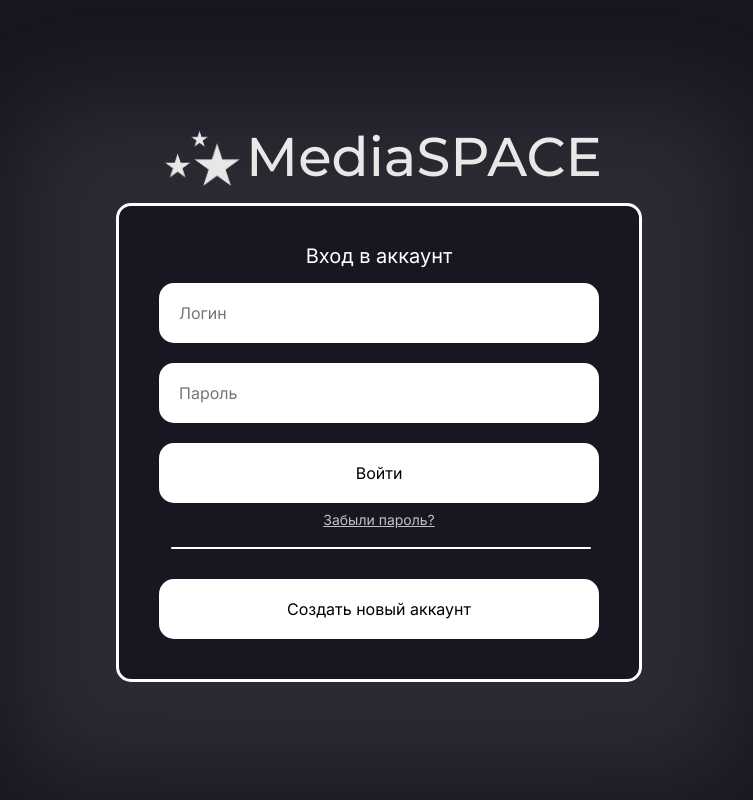
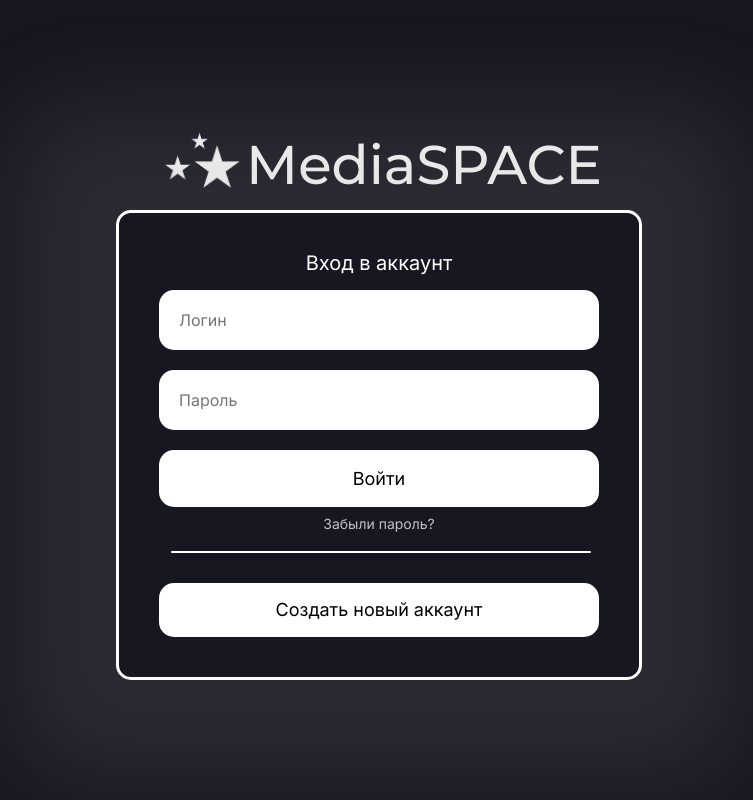
Before and after one commit to Den104Ten/Social_MEN, a Django app: page /login/ in a window 1280 px wide. Shown: the whole page, without its empty margins (261-1014 px from the left). Run offline with Django 4.2, Linux system fonts and the light colour scheme.

Commit message:
fix: fix page login , styles and html

```diff
--- a/static/scss/login.css
+++ b/static/scss/login.css
@@ -1,90 +1,96 @@
-@import "nullstyle.css";
+@import 'nullstyle.css';
 body {
   background-color: #161721;
   font-family: "Inter", sans-serif;
   color: #fff;
 }
 
-body .main .container {
+.login-page {
   display: flex;
   flex-direction: column;
   min-height: 100vh;
   justify-content: center;
   align-items: center;
 }
-body .main .container__sizing {
+.login-page__sizing {
   max-width: 530px;
   min-height: 550px;
   margin: 0px 20px;
 }
-body .main .container .logo {
+.login-page__logo-link {
+  text-decoration: none;
+  display: flex;
+  align-items: center;
+}
+.login-page__logo-image {
+  max-width: 90px;
+  max-height: 90px;
+}
+.login-page__logo-text {
+  color: #fff;
+  font-size: 54.5px;
   font-family: "Montserrat", sans-serif;
-  display: flex;
-  margin: 0px 0px -5px 0px;
+  font-weight: 500;
 }
-body .main .container .logo--img {
-  width: 90px;
-  height: 90px;
-}
-body .main .container .logo__text {
-  font-size: 54.5px;
-  font-weight: 500;
-  margin: 12px 0px 0px 0px;
-}
-body .main .container__body {
+.login-page__container-form {
   border: 3px solid #fff;
   border-radius: 15px;
   padding: 40px;
   box-shadow: -2px -2px 100px 100px rgba(124, 124, 124, 0.2);
 }
-body .main .container__note {
+.login-page__title {
   text-align: center;
-  margin-bottom: 17px;
   font-size: 20px;
 }
-body .main .container--form {
+.login-page__form {
   display: flex;
   flex-direction: column;
+  margin-top: 17px;
 }
-body .main .container--form input {
+.login-page__form:first-child {
+  margin-top: 0;
+}
+.login-page__form-input {
   min-width: 440px;
   min-height: 60px;
   border-radius: 15px;
   font-size: 16px;
   padding: 0px 0px 0px 20px;
+  margin-top: 20px;
 }
-body .main .container--form input:not(:last-child) {
-  margin-bottom: 20px;
+.login-page__input-login {
+  margin-top: 0;
 }
-body .main .container .form--button {
-  min-width: 440px;
-  min-height: 60px;
+.login-page__button-form {
+  padding-top: 18px;
+  padding-bottom: 18px;
   border-radius: 15px;
-  font-size: 16px;
+  text-align: center;
+  font-size: 18px;
   background-color: #fff;
   color: #000;
   transition: all 0.5s ease-out;
+  margin-top: 30px;
 }
-body .main .container .form--button:last-child {
-  margin: 30px 0px 0px 0px;
+.login-page__button-form:nth-of-type(1) {
+  margin-top: 20px;
 }
-body .main .container .form--button:hover {
+.login-page__button-form:hover {
   background-color: #b4bfca;
-  transition: all 0.5s ease-out;
+  transition: all 0.3s ease-out;
 }
-body .main .container .form--move-To {
+.login-page__password-recovery {
   display: block;
-  text-decoration: underline;
   margin: 10px 0px 20px 0px;
   text-align: center;
-  color: #C2C2C2;
+  color: #c2c2c2;
   transition: all 0.2s ease-out;
 }
-body .main .container .form--move-To:hover {
+.login-page__password-recovery:hover {
   color: #757575;
   transition: all 0.2s ease-out;
 }
-body .main .container .line {
+.login-page__form-line {
   max-width: 420px;
   height: 2px;
   margin: 0px 0px 0px 12px;
--- a/static/scss/login.scss
+++ b/static/scss/login.scss
@@ -1,22 +1,16 @@
 // IMPORT //
-@import "nullstyle.css";
+@import 'nullstyle.css';
 
 // BODY //
 body {
   background-color: #161721;
-    font-family: 'Inter',  sans-serif;
+  font-family: 'Inter', sans-serif;
   color: #fff;
 }
 
+// STYLES //
 
-// STYLES //
-body {
-    .header {
-
-    }
-
-    .main {
-        .container {
+.login-page {
   display: flex;
   flex-direction: column;
   min-height: 100vh;
@@ -27,21 +21,23 @@ body {
     min-height: 550px;
     margin: 0px 20px;
   }
-            .logo {
+  &__logo-link {
+    text-decoration: none;
+    display: flex;
+    align-items: center;
+  }
+
+  &__logo-image {
+    max-width: 90px;
+    max-height: 90px;
+  }
+  &__logo-text {
+    color: #fff;
+    font-size: 54.5px;
     font-family: 'Montserrat', sans-serif;
-                display: flex;
-                margin: 0px 0px -5px 0px;
-                &--img {
-                    width: 90px;
-                    height: 90px;
+    font-weight: 500;
   }
-                &__text {
-                    font-size: 54.5px;
-                    font-weight: 500;
-                    margin: 12px 0px 0px 0px;
-                }
-            }
-            &__body {
+  &__container-form {
     border: 3px solid #fff;
     border-radius: 15px;
     padding: 40px;
@@ -49,56 +45,63 @@ body {
     -moz-box-shadow: -2px -2px 100px 100px rgba(124, 124, 124, 0.2);
     box-shadow: -2px -2px 100px 100px rgba(124, 124, 124, 0.2);
   }
-            &__note {
+  &__title {
     text-align: center;
-                margin-bottom: 17px;
     font-size: 20px;
   }
-            &--form {
+  &__form {
     display: flex;
     flex-direction: column;
-                input {
+    margin-top: 17px;
+    &:first-child {
+      margin-top: 0;
+    }
+  }
+  &__form-input {
     min-width: 440px;
     min-height: 60px;
     border-radius: 15px;
     font-size: 16px;
     padding: 0px 0px 0px 20px;
-                    &:not(:last-child) {
-                        margin-bottom: 20px;
+    margin-top: 20px;
   }
+
+  &__input-login {
+    margin-top: 0;
   }
-            }
-            .form {
-                &--button {
-                    min-width: 440px;
-                    min-height: 60px;
+
+  &__button-form {
+    padding-top: 18px;
+    padding-bottom: 18px;
     border-radius: 15px;
-                    font-size: 16px;
+    text-align: center;
+    font-size: 18px;
     background-color: #fff;
     color: #000;
     transition: all 0.5s ease-out;
-                    &:last-child {
-                        margin: 30px 0px 0px 0px;
+    margin-top: 30px;
+    &:nth-of-type(1) {
+      margin-top: 20px;
     }
     &:hover {
       background-color: #b4bfca;
-                        transition: all 0.5s ease-out;
+      transition: all 0.3s ease-out;
     }
   }
-                &--move-To {
+
+  &__password-recovery {
     display: block;
-                    text-decoration: underline;
     margin: 10px 0px 20px 0px;
     text-align: center;
-                    color: #C2C2C2;
+    color: #c2c2c2;
     transition: all 0.2s ease-out;
     &:hover {
       color: #757575;
       transition: all 0.2s ease-out;
     }
   }
-            }
-            .line {
+
+  &__form-line {
     max-width: 420px;
     height: 2px;
     margin: 0px 0px 0px 12px;
@@ -106,9 +109,3 @@ body {
     background-color: #fff;
   }
 }
-    }
-
-    .footer {
-
-    }
-}
--- a/templates/main_app/login.html
+++ b/templates/main_app/login.html
@@ -3,63 +3,73 @@
   {% load static %}
 
   <head>
-    <meta charset="UTF-8">
-    <link rel="stylesheet" type="text/css" href="{% static 'scss/login.css' %}">
-    <link rel="preconnect" href="https://fonts.googleapis.com">
-    <link rel="preconnect" href="https://fonts.gstatic.com" crossorigin>
-    <link href="https://fonts.googleapis.com/css2?family=Inter:wght@100;200;300;400;500;600;700;800;900&display=swap" rel="stylesheet">
-    <link rel="preconnect" href="https://fonts.googleapis.com">
-    <link rel="preconnect" href="https://fonts.gstatic.com" crossorigin>
-    <link href="https://fonts.googleapis.com/css2?family=Montserrat:ital,wght@0,100;0,200;0,300;0,400;0,500;0,600;0,700;0,800;0,900;1,100;1,200;1,300;1,400;1,500;1,600;1,700;1,800;1,900&display=swap" rel="stylesheet">
-    <meta charset="UTF-8">
-    <meta name="viewport" content="width=device-width, initial-scale=1">
+    <meta charset="UTF-8" />
+    <link
+      rel="stylesheet"
+      type="text/css"
+      href="{% static 'scss/login.css' %}"
+    />
+    <link rel="preconnect" href="https://fonts.googleapis.com" />
+    <link rel="preconnect" href="https://fonts.gstatic.com" crossorigin />
+    <link
+      href="https://fonts.googleapis.com/css2?family=Inter:wght@100;200;300;400;500;600;700;800;900&display=swap"
+      rel="stylesheet"
+    />
+    <link rel="preconnect" href="https://fonts.googleapis.com" />
+    <link rel="preconnect" href="https://fonts.gstatic.com" crossorigin />
+    <link
+      href="https://fonts.googleapis.com/css2?family=Montserrat:ital,wght@0,100;0,200;0,300;0,400;0,500;0,600;0,700;0,800;0,900;1,100;1,200;1,300;1,400;1,500;1,600;1,700;1,800;1,900&display=swap"
+      rel="stylesheet"
+    />
+    <meta charset="UTF-8" />
+    <meta name="viewport" content="width=device-width, initial-scale=1" />
     <title>MediaSPACE</title>
   </head>
   <body>
-  <div class="wrapper">
-    <header class="header">
-      <!-- ___ -->
-    </header>
+    <section class="login-page">
+      <a class="login-page__logo-link" href="/">
+        <img
+          class="login-page__logo-image"
+          src="../../static/img/stars.png"
+          alt=""
+        />
+        <span class="login-page__logo-text">MediaSPACE</span>
+      </a>
 
-
-    <main class="main">
-
-      <div class="container">
-        <div class="container__logo logo">
-            <img class="logo--img" src="../../static/img/stars.png" alt="">
-            <div class="logo__text">
-              MediaSPACE
-            </div>
-        </div>
-
-        <div class="container__body">
-          <div class="container__note">
-            Вход в аккаунт
-          </div>
-          <form class="container--form form BACK-END" method="post">
+      <div class="login-page__container-form">
+        <div class="login-page__title">Вход в аккаунт</div>
+        <form class="login-page__form form BACK-END" method="post">
           {% csrf_token %}
-            <input type="text" name="username" id="myInputUsername" onkeyup="checkInput()" placeholder="Логин">
-            <input type="password" name="password" id="myInputPassword" onkeyup="checkInput()" placeholder="Пароль">
-            <button class="form--button" type="submit" id="myButton" disabled>Войти</button>
-            <a class="form--move-To" href="">
-                Забыли пароль?
-            </a>
-            <div class="line"></div>
-            <button class="form--button">
-              Создать новый аккаунт
+          <input
+            type="text"
+            name="username"
+            id="myInputUsername"
+            onkeyup="checkInput()"
+            placeholder="Логин"
+            class="login-page__form-input login-page__input-login"
+          />
+          <input
+            type="password"
+            name="password"
+            id="myInputPassword"
+            onkeyup="checkInput()"
+            placeholder="Пароль"
+            class="login-page__form-input"
+          />
+          <button
+            class="login-page__button-form"
+            type="submit"
+            id="myButton"
+            disabled
+          >
+            Войти
           </button>
+          <a class="login-page__password-recovery" href="/"> Забыли пароль? </a>
+          <div class="login-page__form-line"></div>
+          <a class="login-page__button-form" href="">Создать новый аккаунт</a>
         </form>
       </div>
-
-      </div>
-
-    </main>
-
-
-    <footer class="footer">
-      <!-- ___ -->
-    </footer>
-  </div>
+    </section>
 
     <!-- Это нужно для входа в аккаунт DJANGO -->
     <!-- <form method="post">
@@ -70,13 +80,11 @@
     </form> -->
     <!-- Это нужно для входа в аккаунт DJANGO -->
 
-
     <!-- Это нужно для сброса пароля аккаунта DJANGO -->
     <!-- <div class="login__links">
       Forgot the password? <a href="{% url 'reset_password' %}">Reset</a>
     </div> -->
     <!-- Это нужно для сброса пароля аккаунта DJANGO -->
-
 
     <!-- <script>
       function checkInput() {
```
Also changed, not shown: 1 other file. Lines whose indentation alone changed are shown as unchanged.
